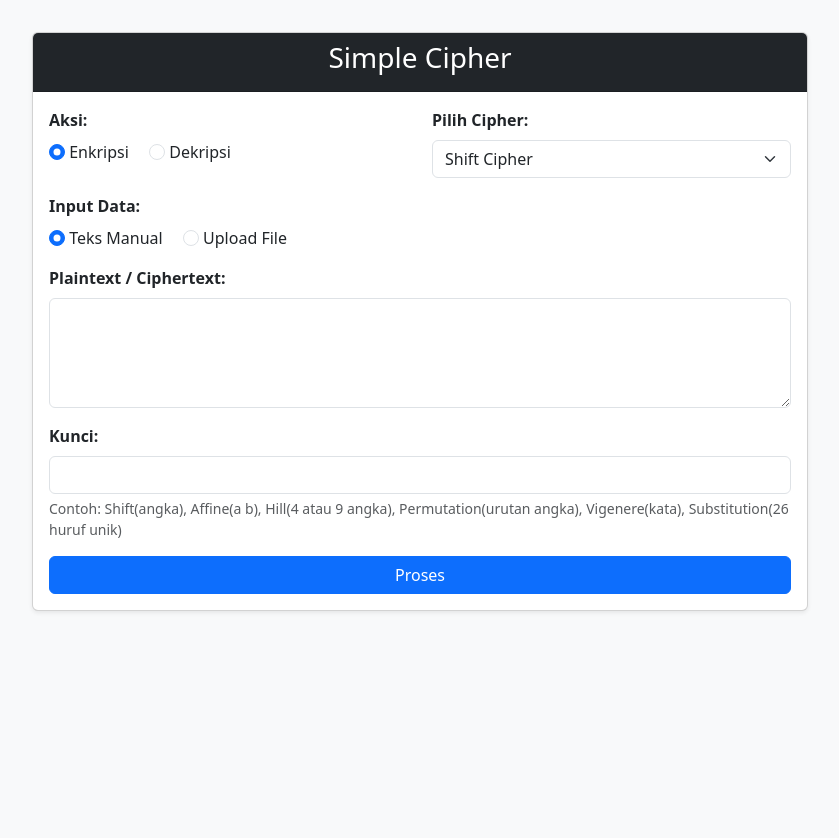
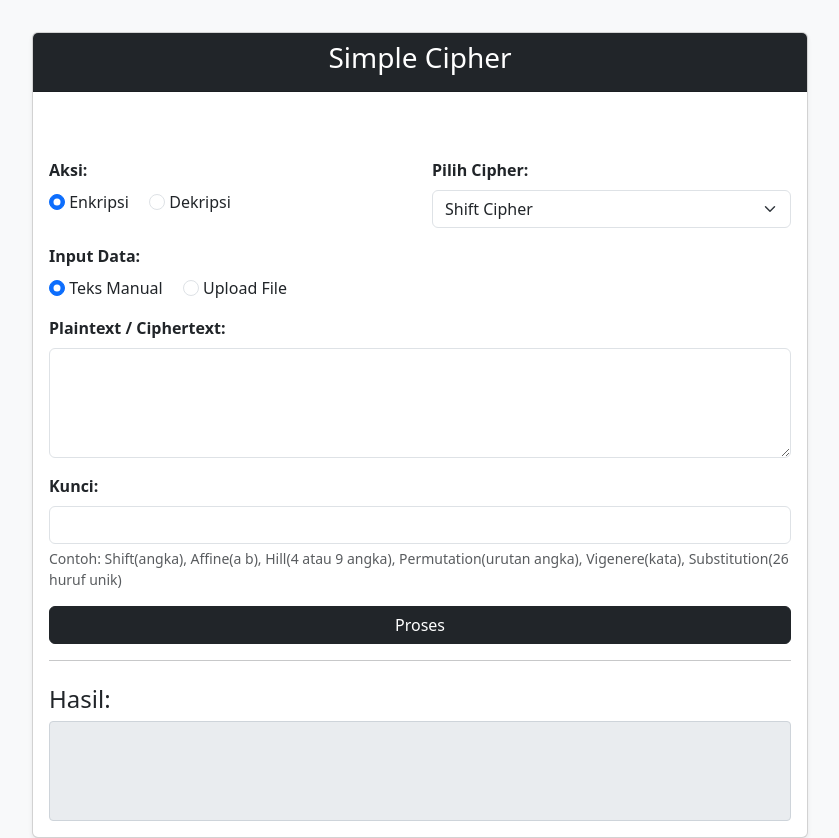
Before and after one commit to Ralegusta/Tugas-A-Kriptografi-Kelompok-14, a Flask app: page / in a window 1280 px wide. Shown: the whole page, without its empty margins (220-1059 px from the left). Before the commit the page ends 612 px from the top, so only its background shows below. Run offline with Flask 3, Linux system fonts and the light colour scheme.

Commit message:
adjustments

```diff
--- a/static/style.css
+++ b/static/style.css
@@ -0,0 +1,15 @@
+body { background-color: #f8f9fa; }
+.container { max-width: 800px; }
+.card { margin-top: 2rem; }
+.form-label { font-weight: bold; }
+.result-box {
+    background-color: #e9ecef;
+    border: 1px solid #ced4da;
+    color: #000000;
+    padding: 1rem;
+    border-radius: .25rem;
+    white-space: pre-wrap;
+    word-wrap: break-word;
+    min-height: 100px;
+    font-family: monospace;
+}
--- a/templates/index.html
+++ b/templates/index.html
@@ -3,24 +3,9 @@
 <head>
     <meta charset="utf-8">
     <meta name="viewport" content="width=device-width, initial-scale=1">
-    <title>Aplikasi Kriptografi Klasik</title>
+    <title>Simple Cipher</title>
     <link href="https://cdn.jsdelivr.net/npm/bootstrap@5.3.2/dist/css/bootstrap.min.css" rel="stylesheet">
-    <style>
-        body { background-color: #f8f9fa; }
-        .container { max-width: 800px; }
-        .card { margin-top: 2rem; }
-        .form-label { font-weight: bold; }
-        .result-box {
-            background-color: #e9ecef;
-            border: 1px solid #ced4da;
-            padding: 1rem;
-            border-radius: .25rem;
-            white-space: pre-wrap;
-            word-wrap: break-word;
-            min-height: 100px;
-            font-family: monospace;
-        }
-    </style>
+    <link rel="stylesheet" href="{{ url_for('static', filename='style.css') }}">
 </head>
 <body>
     <div class="container">
@@ -29,13 +14,7 @@
                 <h3>Simple Cipher</h3>
             </div>
             <div class="card-body">
-                {% with messages = get_flashed_messages(with_categories=true) %}
-                    {% if messages %}
-                        {% for category, message in messages %}
-                            <div class="alert alert-{{ category }}">{{ message }}</div>
-                        {% endfor %}
-                    {% endif %}
-                {% endwith %}
+                <div class="alert alert-{{ category }}">{{ message }}</div>
 
                 <form action="/" method="post" enctype="multipart/form-data">
                     <div class="row mb-3">
@@ -88,17 +67,15 @@
                     </div>
 
                     <div class="d-grid">
-                        <button type="submit" class="btn btn-primary">Proses</button>
+                        <button type="submit" class="btn btn-dark">Proses</button>
                     </div>
                 </form>
 
-                {% if result %}
                 <hr>
                 <div class="mt-4">
                     <h4>Hasil:</h4>
                     <div class="result-box">{{ result }}</div>
                 </div>
-                {% endif %}
             </div>
         </div>
     </div>
```
